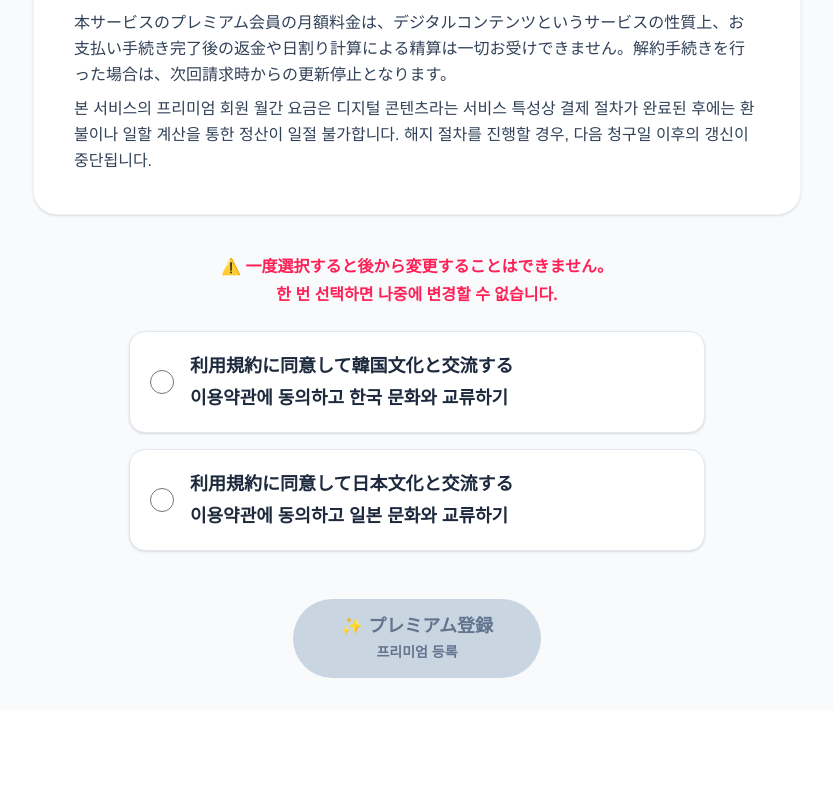
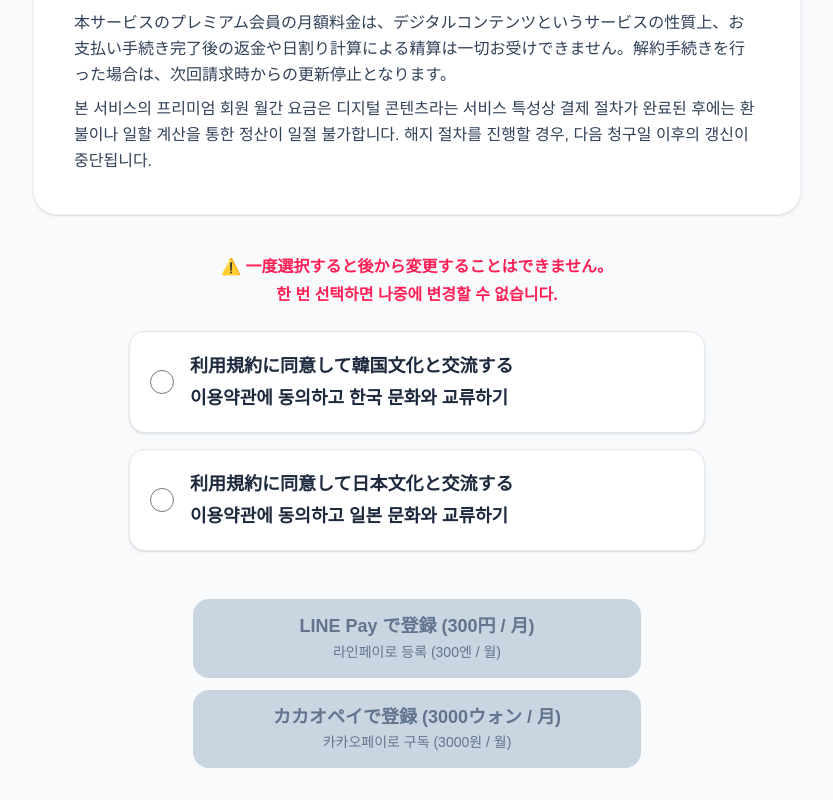
Before and after one commit to pen-pal-mvp/pen-pal-mvp, a Next.js app: page /terms in a window 1280 px wide. Shown: the part 1484-2284 px from the top of the page, without its empty margins (223-1056 px from the left). Before the commit the page ends 2194 px from the top, so only its background shows below. Built offline with nearby package versions, Linux system fonts and the light colour scheme.

Commit message:
利用規約画面のプレミアム登録ボタンをLINE決済とカカオ決済ボタンに置き換え

```diff
--- a/app/terms/page.tsx
+++ b/app/terms/page.tsx
@@ -100,7 +100,6 @@ export default function TermsPage() {
         {/* 文化交流の同意選択エリア */}
         <div className="flex flex-col gap-4 items-center justify-center pt-2">
 
-          {/* ★ 追加：変更できない旨の注意書き */}
           <div className="text-center text-rose-500 font-bold mb-2 flex flex-col gap-1">
             <span>⚠️ 一度選択すると後から変更することはできません。</span>
             <span>한 번 선택하면 나중에 변경할 수 없습니다.</span>
@@ -133,18 +132,32 @@ export default function TermsPage() {
           </label>
         </div>
 
-        {/* 下部アクション */}
-        <div className="flex justify-center pt-4">
+        {/* 下部アクション (LINE決済 & カカオ決済) */}
+        <div className="flex flex-col items-center gap-3 pt-4 w-full max-w-md mx-auto">
           {isAgreed ? (
-            <Link href="/premium" className="w-full sm:w-auto px-12 py-4 bg-gradient-to-r from-amber-400 to-orange-400 hover:from-amber-500 hover:to-orange-500 text-white rounded-full font-bold text-lg shadow-md hover:shadow-lg transition-all flex flex-col items-center justify-center gap-1 leading-tight">
-              <span>✨ プレミアム登録</span>
-              <span className="text-sm">프리미엄 등록</span>
-            </Link>
+            <>
+              <button className="w-full px-8 py-4 bg-[#06C755] hover:bg-[#05b34c] text-white rounded-2xl font-bold text-lg shadow-sm transition-all flex flex-col items-center justify-center gap-1 leading-tight">
+                <span>LINE Pay で登録 (300円 / 月)</span>
+                <span className="text-sm font-medium">라인페이로 등록 (300엔 / 월)</span>
+              </button>
+
+              <button className="w-full px-8 py-4 bg-[#FEE500] hover:bg-[#e5ce00] text-slate-900 rounded-2xl font-bold text-lg shadow-sm transition-all flex flex-col items-center justify-center gap-1 leading-tight">
+                <span>カカオペイで登録 (3000ウォン / 月)</span>
+                <span className="text-sm font-medium">카카오페이로 구독 (3000원 / 월)</span>
+              </button>
+            </>
           ) : (
-            <button disabled className="w-full sm:w-auto px-12 py-4 bg-slate-300 text-slate-500 cursor-not-allowed rounded-full font-bold text-lg transition-all flex flex-col items-center justify-center gap-1 leading-tight">
-              <span>✨ プレミアム登録</span>
-              <span className="text-sm">프리미엄 등록</span>
-            </button>
+            <>
+              <button disabled className="w-full px-8 py-4 bg-slate-300 text-slate-500 cursor-not-allowed rounded-2xl font-bold text-lg transition-all flex flex-col items-center justify-center gap-1 leading-tight">
+                <span>LINE Pay で登録 (300円 / 月)</span>
+                <span className="text-sm font-medium">라인페이로 등록 (300엔 / 월)</span>
+              </button>
+
+              <button disabled className="w-full px-8 py-4 bg-slate-300 text-slate-500 cursor-not-allowed rounded-2xl font-bold text-lg transition-all flex flex-col items-center justify-center gap-1 leading-tight">
+                <span>カカオペイで登録 (3000ウォン / 月)</span>
+                <span className="text-sm font-medium">카카오페이로 구독 (3000원 / 월)</span>
+              </button>
+            </>
           )}
         </div>
 
```
